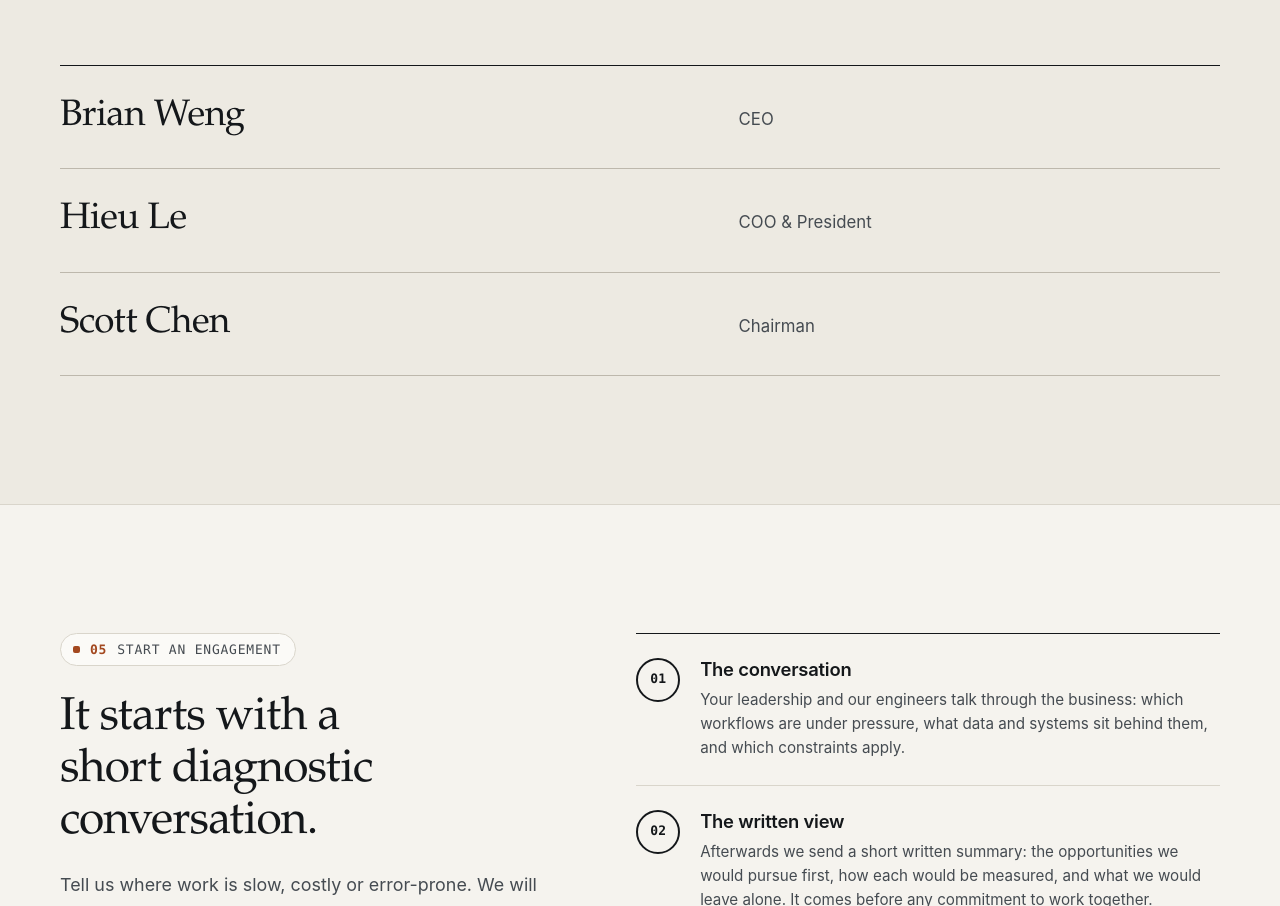
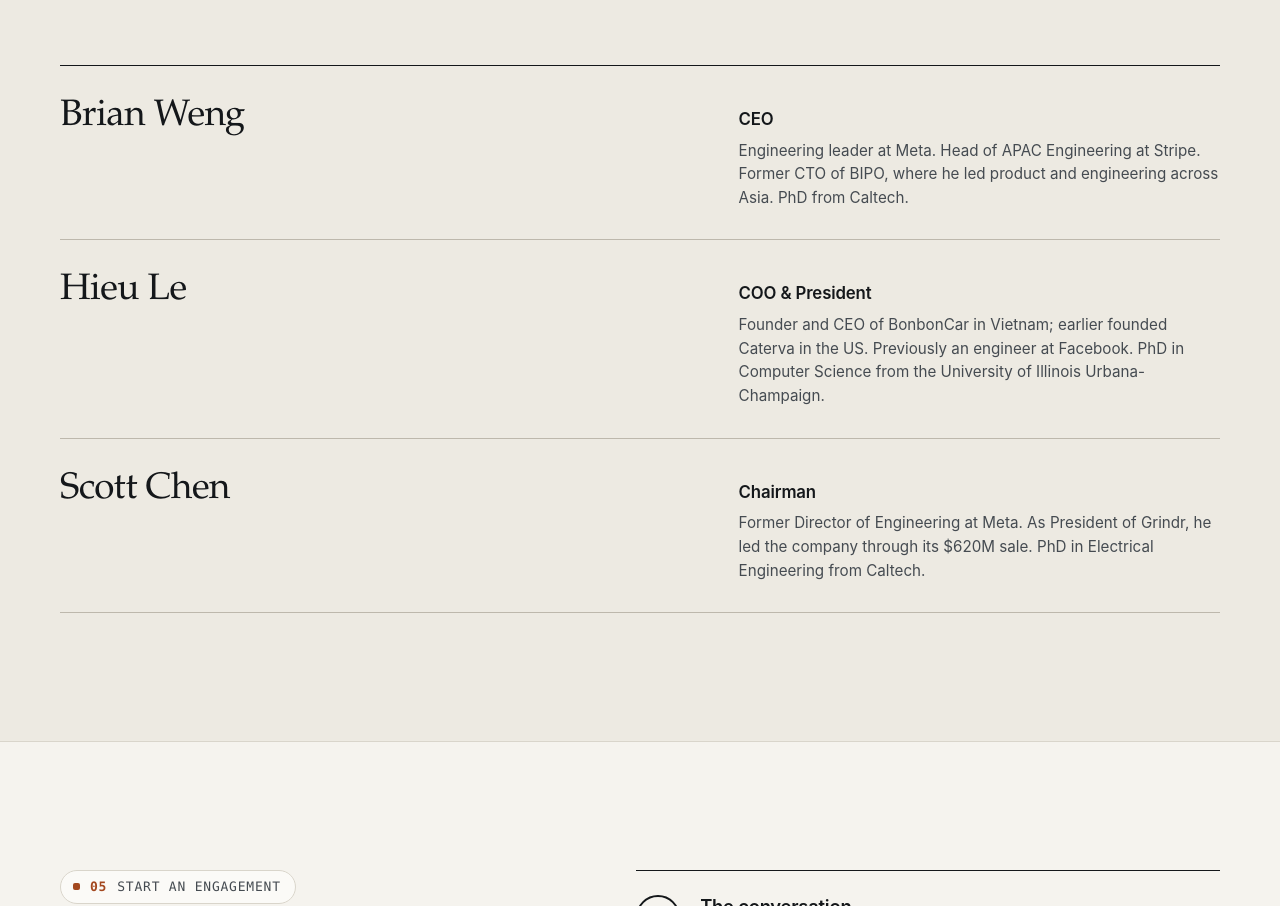
Before and after one commit to schenfb/brekka-site, a plain HTML site: page index.html in a window 1280 px wide. Shown: the part 4376-5282 px from the top of the page. Drawn offline with Linux system fonts and the light colour scheme.

Commit message:
Add one-line bios to Team rows (final texts per Scott corrections: Brian Head of APAC Engineering at Stripe; Scott President of Grindr)

```diff
--- a/index.html
+++ b/index.html
@@ -345,7 +345,7 @@
       </div>
     </section>
 
-    <!-- Team: names and titles only, as ruled rows. No portraits, no biographies. -->
+    <!-- Team: name, title and one short bio per person, as ruled rows. No portraits. -->
     <section class="section section-tint team" id="team" aria-labelledby="team-title">
       <div class="container">
         <header class="section-head">
@@ -356,15 +356,24 @@
         <ul class="team-list">
           <li class="team-row">
             <h3 class="team-name">Brian Weng</h3>
-            <p class="team-role">CEO</p>
+            <div class="team-detail">
+              <p class="team-role">CEO</p>
+              <p class="team-bio">Engineering leader at Meta. Head of APAC Engineering at Stripe. Former CTO of BIPO, where he led product and engineering across Asia. PhD from Caltech.</p>
+            </div>
           </li>
           <li class="team-row">
             <h3 class="team-name">Hieu Le</h3>
-            <p class="team-role">COO &amp; President</p>
+            <div class="team-detail">
+              <p class="team-role">COO &amp; President</p>
+              <p class="team-bio">Founder and CEO of BonbonCar in Vietnam; earlier founded Caterva in the US. Previously an engineer at Facebook. PhD in Computer Science from the University of Illinois Urbana-Champaign.</p>
+            </div>
           </li>
           <li class="team-row">
             <h3 class="team-name">Scott Chen</h3>
-            <p class="team-role">Chairman</p>
+            <div class="team-detail">
+              <p class="team-role">Chairman</p>
+              <p class="team-bio">Former Director of Engineering at Meta. As President of Grindr, he led the company through its $620M sale. PhD in Electrical Engineering from Caltech.</p>
+            </div>
           </li>
         </ul>
       </div>
--- a/styles.css
+++ b/styles.css
@@ -679,12 +679,17 @@ h4 {
 }
 .fact dd { font-size: 0.98rem; color: var(--night-text); }
 
-/* ---------- Team: ruled rows, names and titles only ---------- */
+/* ---------- Team: ruled rows of name, title and one short bio ---------- */
 
 /* No nodes or copper here: in the diagram grammar a node is a stage and copper
    is the production milestone, and a person is neither. The two columns reuse
    the section-head grid, so titles align with the ledes of other sections.
-   Titles are not uppercased: they render exactly as written. */
+   Titles are not uppercased: they render exactly as written.
+   The name sits alone in the left column. The right column holds the title and,
+   beneath it, the bio. Rows align on the baseline, and the right column's
+   baseline is its first line, so name and title share a baseline and the bio
+   hangs below the title. Source order is name, title, bio, which is also the
+   stacked reading order on small screens. */
 .team-list { border-top: 1px solid var(--ink); }
 .team-row {
   display: grid;
@@ -703,6 +708,15 @@ h4 {
 }
 .team-role {
   font-size: 1.05rem;
+  font-weight: 600;
+  letter-spacing: -0.008em;
+  color: var(--ink);
+}
+.team-bio {
+  margin-top: 6px;
+  max-width: 52ch;
+  font-size: 0.95rem;
+  line-height: 1.55;
   color: var(--ink-soft);
 }
 
@@ -887,8 +901,9 @@ h4 {
   .facts { gap: 14px; }
   .fact { flex-direction: column; }
 
-  /* Team: title stacks under the name. */
-  .team-row { grid-template-columns: minmax(0, 1fr); padding: 18px 0; }
+  /* Team: rows stack in source order: name, then title, then bio. */
+  .team-row { grid-template-columns: minmax(0, 1fr); padding: 20px 0; }
+  .team-bio { max-width: none; }
 
   /* Contact steps: 34px numbers, 46px gutter. */
   .contact-actions .button { width: 100%; }
```
